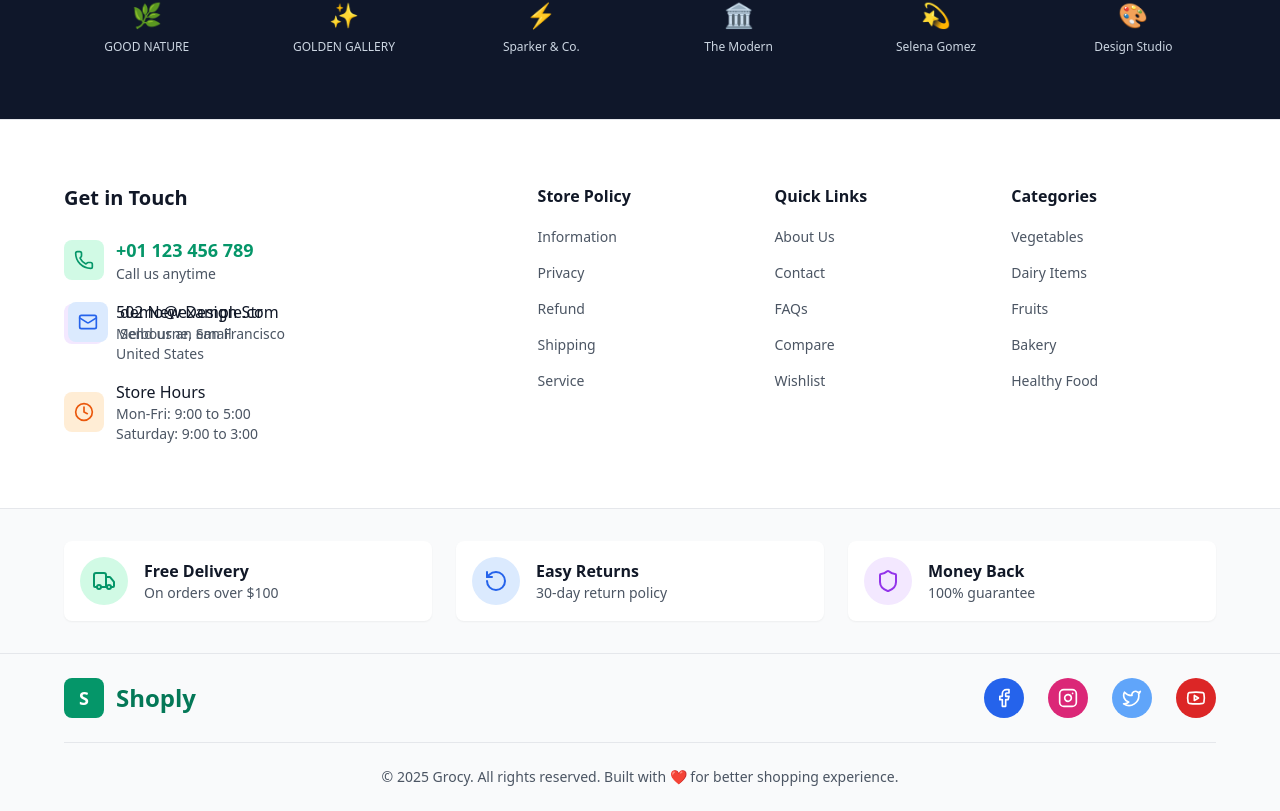
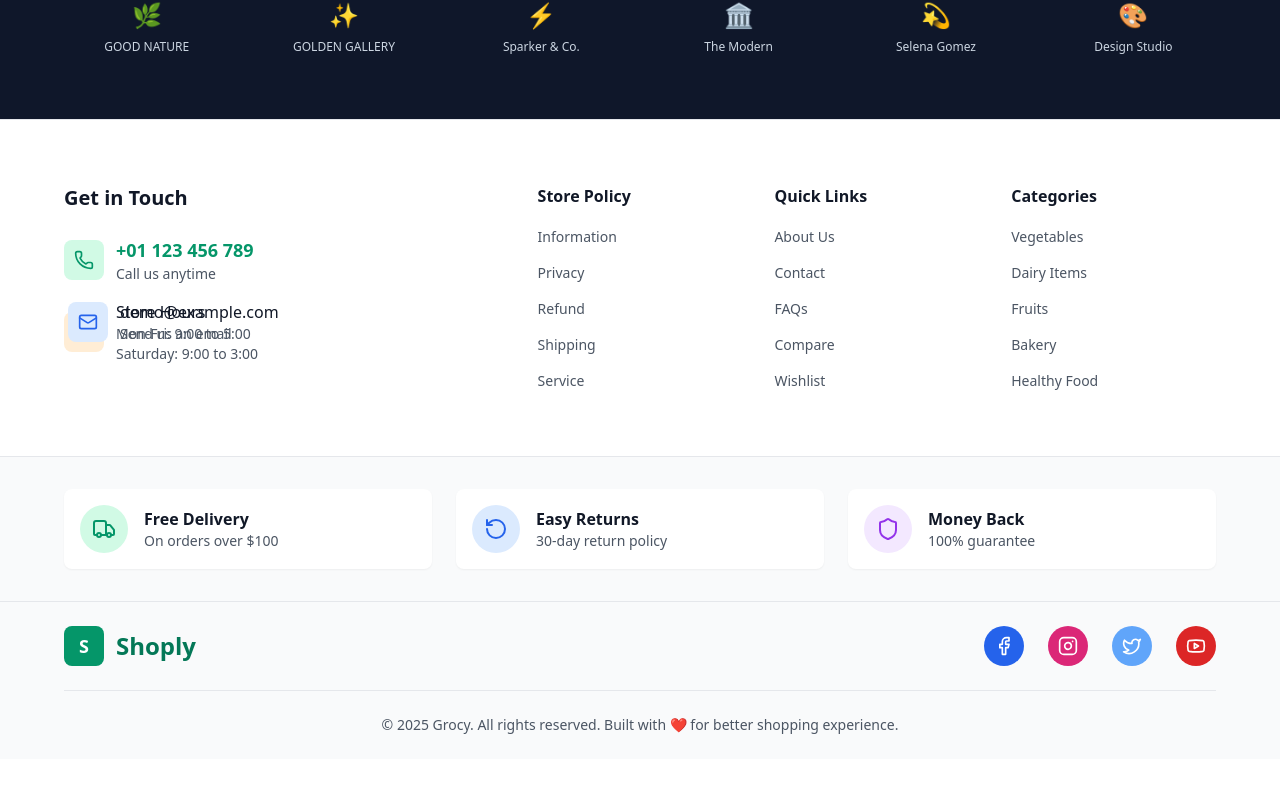
Before and after one commit to sabbir53rahman/Shoply_client, a Next.js app: page /contact in a window 1280 px wide. Shown: the part 2485-3296 px from the top of the page. After the commit the page ends 3244 px from the top, so only its background shows below. Built offline with nearby package versions, Linux system fonts and the light colour scheme; no server answers.

Commit message:
smoth scroll

```diff
--- a/package.json
+++ b/package.json
@@ -27,6 +27,7 @@
     "clsx": "^2.1.1",
     "firebase": "^11.7.1",
     "framer-motion": "^12.5.0",
+    "lenis": "^1.3.15",
     "lodash": "^4.17.21",
     "lucide-react": "^0.483.0",
     "next": "14.2.13",
--- a/src/app/layout.js
+++ b/src/app/layout.js
@@ -7,6 +7,7 @@ import { Loader2 } from "lucide-react";
 import Footer from "@/components/Footer/Footer";
 import Navbar from "@/components/Navbar/Navbar";
 import useAuth from "@/Firebase/useAuth";
+import SmoothScroll from "@/components/ui/SmothScroll";
 
 const Spinner = () => (
   <div className="min-h-screen bg-black flex flex-col justify-center items-center gap-6">
@@ -32,7 +33,9 @@ export default function RootLayout({ children }) {
     <html lang="en">
       <body>
         <Provider store={store}>
-          <LayoutContent>{children}</LayoutContent>
+          <SmoothScroll>
+            <LayoutContent>{children}</LayoutContent>
+          </SmoothScroll>
         </Provider>
       </body>
     </html>
--- a/src/components/Footer/FooterMain.jsx
+++ b/src/components/Footer/FooterMain.jsx
@@ -31,21 +31,7 @@ const FooterMain = () => (
               </div>
             </div>
 
-            <div className="flex items-start gap-3">
-              <div className="w-10 h-10 bg-purple-100 rounded-lg flex items-center justify-center mt-1">
-                <MapPin className="w-5 h-5 text-purple-600" />
-              </div>
-              <div>
-                <p className="text-gray-900 font-medium">502 New Design Str</p>
-                <p className="text-sm text-gray-600">
-                  Melbourne, San Francisco
-                </p>
-                <p className="text-sm text-gray-600">United States</p>
-                {/* <button className="text-purple-600 hover:text-purple-700 text-sm font-medium mt-1 hover:underline">
-                  Show on map →
-                </button> */}
-              </div>
-            </div>
+
 
             <div className="flex items-center gap-3">
               <div className="w-10 h-10 bg-orange-100 rounded-lg flex items-center justify-center">
--- /dev/null
+++ b/src/components/ui/SmothScroll.jsx
@@ -0,0 +1,29 @@
+"use client";
+
+import Lenis from "lenis";
+import { useEffect } from "react";
+
+export default function SmoothScroll({ children }) {
+  useEffect(() => {
+    const lenis = new Lenis({
+      duration: 3, // how long it takes to reach target
+      easing: (t) => Math.min(1, 1.001 - Math.pow(2, -10 * t)),
+      gestureOrientation: "vertical",
+      touchMultiplier: 1.5,
+      lerp: 12, // faster but still smooth
+    });
+
+    function raf(time) {
+      lenis.raf(time);
+      requestAnimationFrame(raf);
+    }
+
+    requestAnimationFrame(raf);
+
+    return () => {
+      lenis.destroy();
+    };
+  }, []);
+
+  return <>{children}</>;
+}
```
Also changed, not shown: 1 other file (tests, documents, lock files or other folders).
